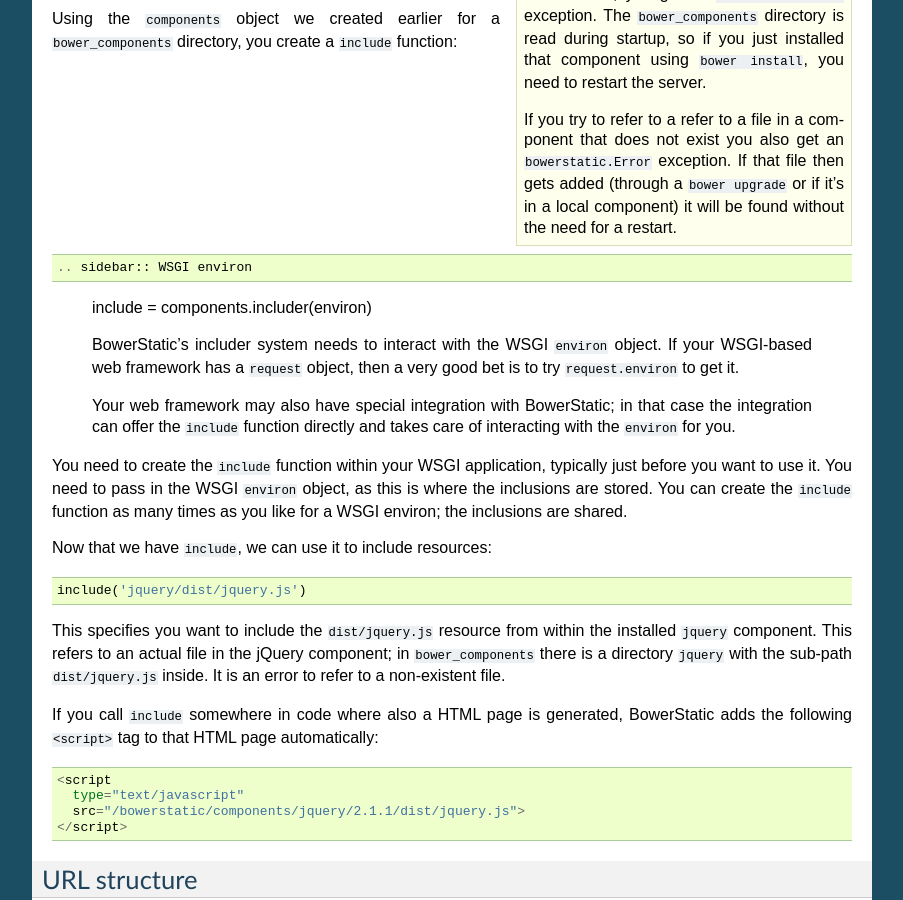
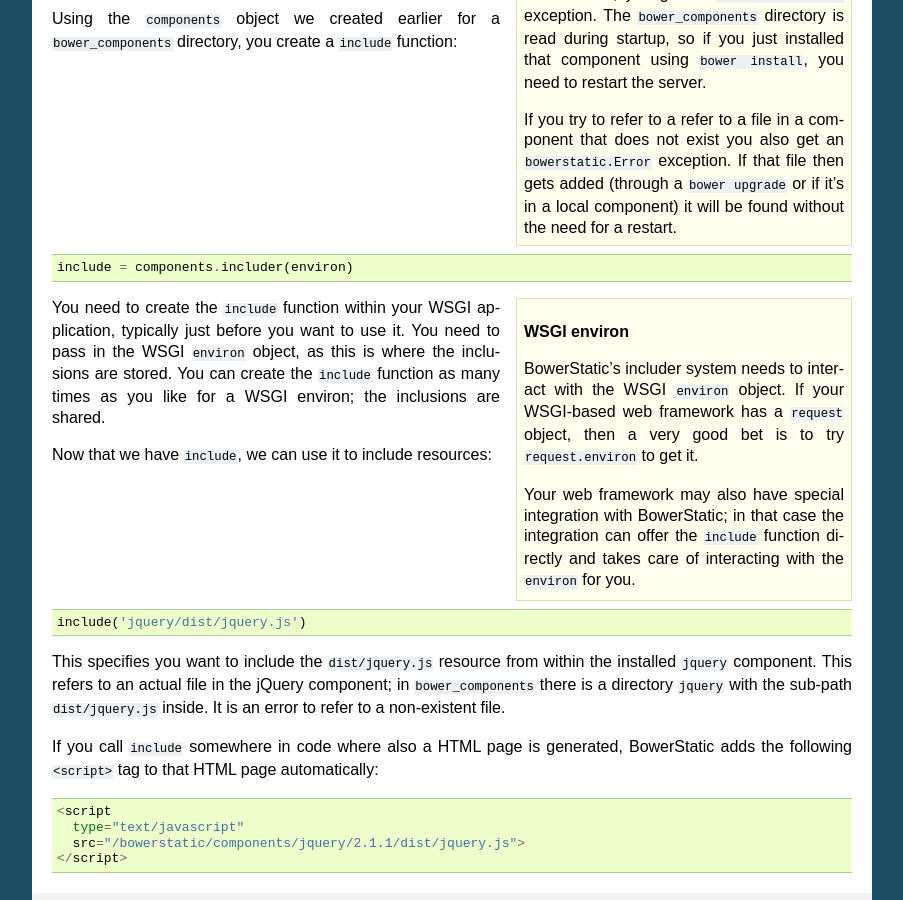
Before and after one commit to faassen/bowerstatic, a Sphinx documentation site: the page built from doc/integrating.rst, in a window 1280 px wide and 900 px high, scrolled down 1387 px. Shown: the whole window, without its empty margins (198-1101 px from the left). Built offline with Sphinx 7.4.7, drawn with Linux system fonts in a browser that asks for light colours.

Commit message:
Swapped two lines
The `.. sidebar` line was shown as code instead of the real code example.

```diff
--- a/doc/integrating.rst
+++ b/doc/integrating.rst
@@ -101,9 +101,9 @@ an easy, automatic way for you to do this from Python.
 Using the ``components`` object we created earlier for a
 ``bower_components`` directory, you create a ``include`` function::
 
+  include = components.includer(environ)
+
 .. sidebar:: WSGI environ
-
-  include = components.includer(environ)
 
   BowerStatic's includer system needs to interact with the WSGI
   ``environ`` object. If your WSGI-based web framework has a
```
